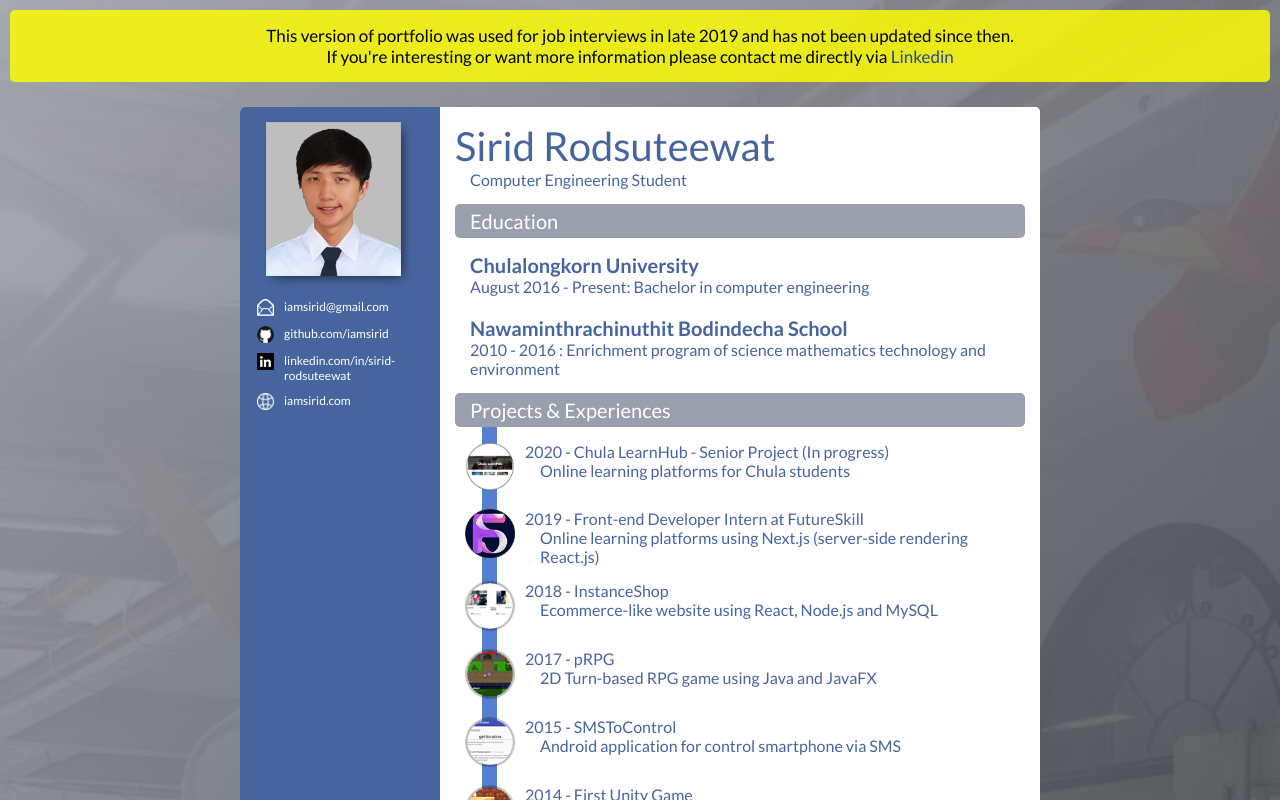
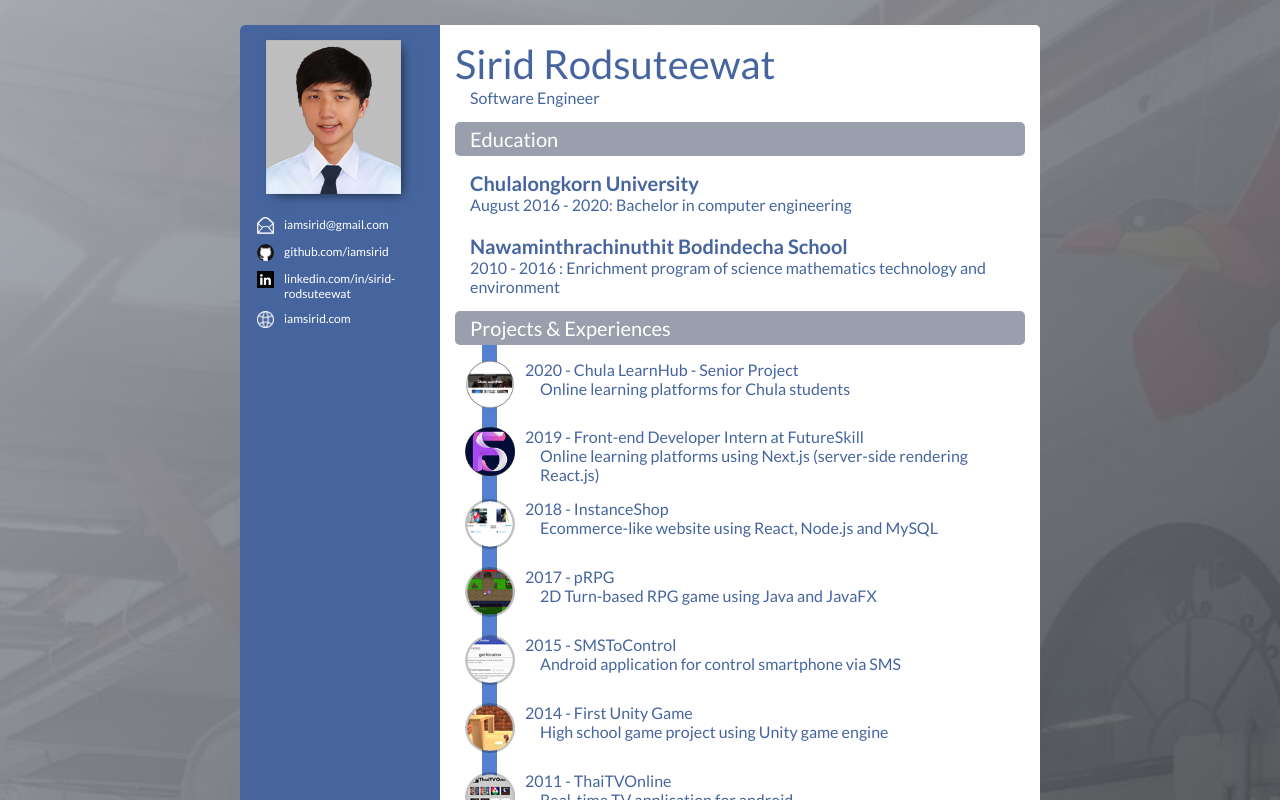
Before and after one commit to iamsirid/iamsirid, a React (Create React App) app in the folder portfolio-source/: page / in a window 1280 px wide. Shown: the top 800 px of the page. Built offline with nearby package versions, Linux system fonts and the light colour scheme.

Commit message:
update infomation

```diff
--- a/portfolio-source/src/App.js
+++ b/portfolio-source/src/App.js
@@ -21,12 +21,12 @@ function App() {
   // );
   return (
     <Router basename="/portfolio">
-      <div className="announcement">
+      {/* <div className="announcement">
         This version of portfolio was used for job interviews in late 2019 and
         has not been updated since then. <br /> If you're interesting or want
         more information please contact me directly via{' '}
         <a href="https://www.linkedin.com/in/sirid-rodsuteewat">Linkedin</a>
-      </div>
+      </div> */}
 
       <div className="main">
         <Switch>
--- a/portfolio-source/src/components/Right.js
+++ b/portfolio-source/src/components/Right.js
@@ -23,14 +23,15 @@ const Right = (props) => {
     <div className="right">
       <div className="header">
         <div className="fullname">Sirid Rodsuteewat</div>
-        <div className="status">Computer Engineering Student</div>
+        <div className="status">Software Engineer</div>
       </div>
+
       <div className="education">
         <div className="title-bar">Education</div>
         <div className="school">
           <div className="title">Chulalongkorn University</div>
           <div className="desc">
-            August 2016 - Present: Bachelor in computer engineering <br />
+            August 2016 - 2020: Bachelor in computer engineering <br />
             {/* GPAX 3.32 ( 6 Semesters ) */}
           </div>
         </div>
@@ -52,9 +53,7 @@ const Right = (props) => {
             <img src={chulaLearnhubIcon} alt="" />
           </div>
           <div className="info">
-            <div className="title">
-              2020 - Chula LearnHub - Senior Project (In progress)
-            </div>
+            <div className="title">2020 - Chula LearnHub - Senior Project</div>
             <div className="desc">
               Online learning platforms for Chula students
             </div>
--- a/portfolio-source/src/components/projects/ChulaLearnHub.js
+++ b/portfolio-source/src/components/projects/ChulaLearnHub.js
@@ -1,10 +1,10 @@
-import React from "react";
-import chulaLearnHubPic1 from "../../res/img/screenshot/chulalearnhub1.png";
-import chulaLearnHubPic2 from "../../res/img/screenshot/chulalearnhub2.png";
-import chulaLearnHubPic3 from "../../res/img/screenshot/chulalearnhub3.png";
+import React from 'react';
+import chulaLearnHubPic1 from '../../res/img/screenshot/chulalearnhub1.png';
+import chulaLearnHubPic2 from '../../res/img/screenshot/chulalearnhub2.png';
+import chulaLearnHubPic3 from '../../res/img/screenshot/chulalearnhub3.png';
 
 function ChulaLearnHub(props) {
-  props.setTitle("Chula LearnHub - Senior Project");
+  props.setTitle('Chula LearnHub - Senior Project');
   return (
     <div>
       <br />
@@ -22,8 +22,8 @@ function ChulaLearnHub(props) {
         pdf, video, audio etc.) และใช้ระบบยืนยันตัวตนของนิสิตด้วยข้อมูลประจำตัว
         (รหัสประจำตัวและรหัสผ่าน) ผ่าน Chula SSO
         <br />
-        <br />
-        ป.ล. ตอนนี้ตัวโปรเจคยังอยู่ในแค่ช่วงเริ่มต้น ยังไม่เสร็จสมบูรณ์ดี
+        {/* <br /> */}
+        {/* ป.ล. ตอนนี้ตัวโปรเจคยังอยู่ในแค่ช่วงเริ่มต้น ยังไม่เสร็จสมบูรณ์ดี */}
       </p>
 
       <br />
```
